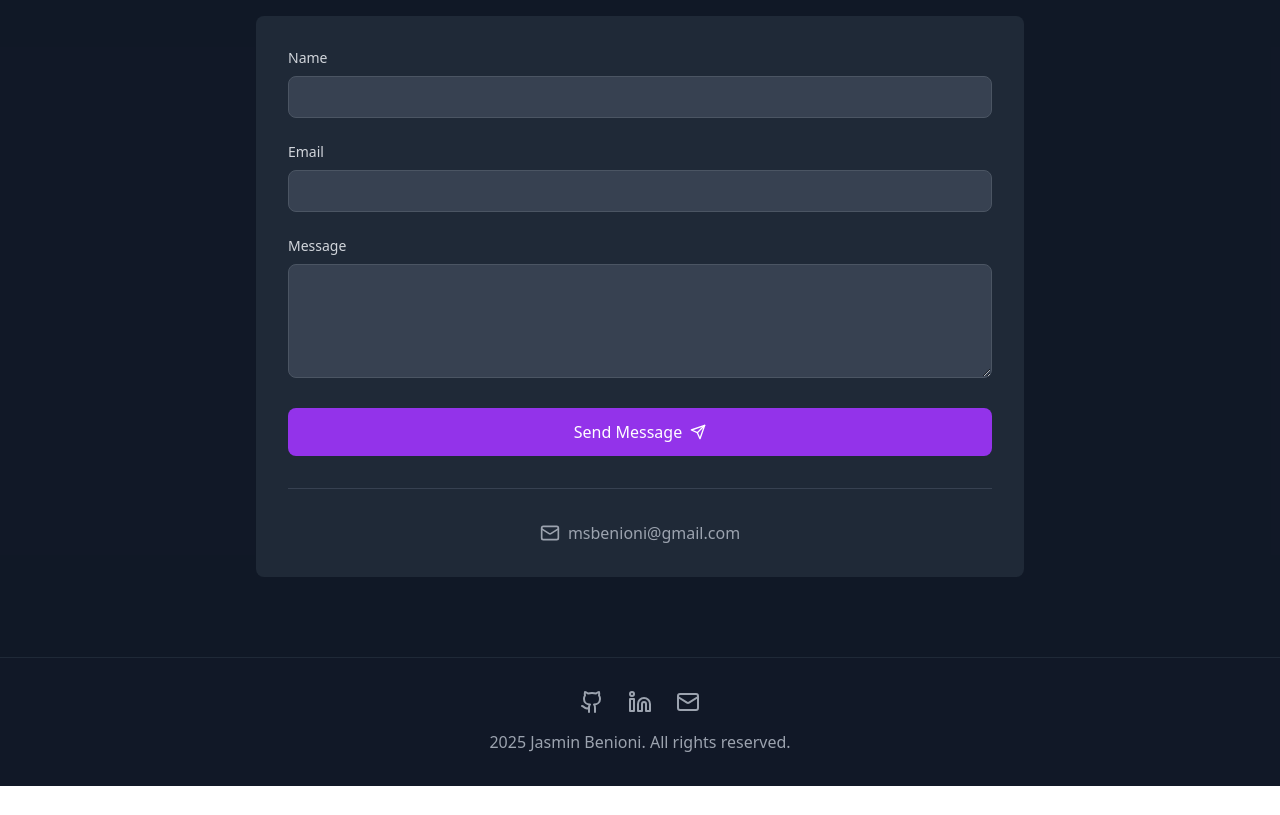
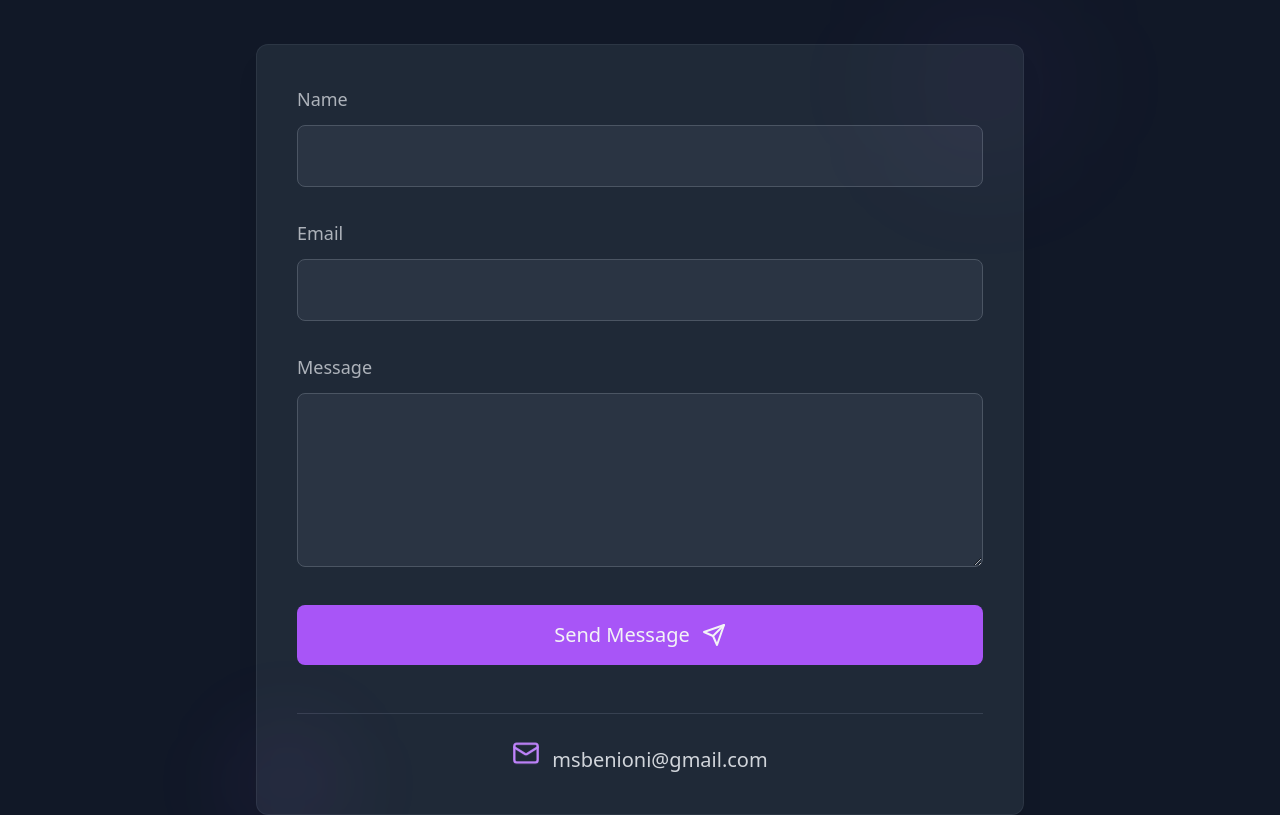
Before and after one commit to msbenioni/CV, a React (Vite) app: page / in a window 1280 px wide. Shown: the part 7320-8135 px from the top of the page. Before the commit the page ends 8106 px from the top, so only its background shows below. Built offline with nearby package versions, Linux system fonts and the light colour scheme.

Commit message:
changed the layout and animation for contact

```diff
--- a/src/components/Contact.tsx
+++ b/src/components/Contact.tsx
@@ -1,6 +1,7 @@
 import React, { useState, useEffect } from 'react';
-import { Mail, Send } from 'lucide-react';
+import { Mail, Send, Loader } from 'lucide-react';
 import emailjs from '@emailjs/browser';
+import '../styles/contact.css';
 
 export default function Contact() {
   useEffect(() => {
@@ -22,16 +23,16 @@ export default function Contact() {
 
     try {
       await emailjs.send(
-        'service_l91kskv', // You'll get this from EmailJS
-        'template_eivoze3', // You'll get this from EmailJS
+        'service_l91kskv',
+        'template_eivoze3',
         {
           from_name: formData.name,
           from_email: formData.email,
           message: formData.message,
-          to_name: 'Jasmin', // Your name
-          to_email: 'msbenioni@gmail.com', // Your email
+          to_name: 'Jasmin',
+          to_email: 'msbenioni@gmail.com',
         },
-        'uRQyRbpeQdm3MArUg' // You'll get this from EmailJS
+        'uRQyRbpeQdm3MArUg'
       );
 
       setStatus('success');
@@ -51,93 +52,117 @@ export default function Contact() {
   };
 
   return (
-    <section id="contact" className="py-20 bg-gray-900/50">
+    <section id="contact" className="py-20 bg-gray-900">
       <div className="max-w-7xl mx-auto px-4 sm:px-6 lg:px-8">
-        <h2 className="text-3xl font-bold text-center mb-12">
+        <h2 className="text-5xl font-bold text-center mb-16">
           <span className="bg-gradient-to-r from-purple-400 to-pink-600 bg-clip-text text-transparent">
             Get in Touch
           </span>
         </h2>
-        <div className="max-w-3xl mx-auto">
-          <div className="bg-gray-800 rounded-lg p-8">
-            <form onSubmit={handleSubmit} className="space-y-6">
-              <div>
-                <label htmlFor="name" className="block text-sm font-medium text-gray-300 mb-2">
+
+        <div className="max-w-3xl mx-auto relative">
+          <div className="contact-card bg-gray-800 rounded-xl p-10 shadow-xl">
+            <form onSubmit={handleSubmit} className="space-y-8">
+              <div className="form-field">
+                <label htmlFor="name" className="form-label block text-lg font-medium text-gray-300 mb-3">
                   Name
                 </label>
+                <div className="form-input">
                   <input
                     type="text"
                     id="name"
                     name="name"
                     value={formData.name}
                     onChange={handleChange}
-                  className="w-full px-4 py-2 rounded-lg bg-gray-700 border border-gray-600 text-white focus:outline-none focus:ring-2 focus:ring-purple-500"
+                    className="w-full px-6 py-4 rounded-lg bg-gray-700/50 border border-gray-600 text-lg text-white focus:outline-none focus:ring-2 focus:ring-purple-500 transition-all duration-300"
                     required
                     disabled={status === 'sending'}
                   />
                 </div>
-              <div>
-                <label htmlFor="email" className="block text-sm font-medium text-gray-300 mb-2">
+              </div>
+
+              <div className="form-field">
+                <label htmlFor="email" className="form-label block text-lg font-medium text-gray-300 mb-3">
                   Email
                 </label>
+                <div className="form-input">
                   <input
                     type="email"
                     id="email"
                     name="email"
                     value={formData.email}
                     onChange={handleChange}
-                  className="w-full px-4 py-2 rounded-lg bg-gray-700 border border-gray-600 text-white focus:outline-none focus:ring-2 focus:ring-purple-500"
+                    className="w-full px-6 py-4 rounded-lg bg-gray-700/50 border border-gray-600 text-lg text-white focus:outline-none focus:ring-2 focus:ring-purple-500 transition-all duration-300"
                     required
                     disabled={status === 'sending'}
                   />
                 </div>
-              <div>
-                <label htmlFor="message" className="block text-sm font-medium text-gray-300 mb-2">
+              </div>
+
+              <div className="form-field">
+                <label htmlFor="message" className="form-label block text-lg font-medium text-gray-300 mb-3">
                   Message
                 </label>
+                <div className="form-input">
                   <textarea
                     id="message"
                     name="message"
                     value={formData.message}
                     onChange={handleChange}
-                  rows={4}
-                  className="w-full px-4 py-2 rounded-lg bg-gray-700 border border-gray-600 text-white focus:outline-none focus:ring-2 focus:ring-purple-500"
+                    rows={5}
+                    className="w-full px-6 py-4 rounded-lg bg-gray-700/50 border border-gray-600 text-lg text-white focus:outline-none focus:ring-2 focus:ring-purple-500 transition-all duration-300"
                     required
                     disabled={status === 'sending'}
                   ></textarea>
                 </div>
+              </div>
+
               {status === 'error' && (
-                <div className="text-red-500 text-sm">{errorMessage}</div>
+                <div className="text-red-500 text-lg font-medium">{errorMessage}</div>
               )}
+
               {status === 'success' && (
-                <div className="text-green-500 text-sm">Message sent successfully!</div>
+                <div className="success-message text-green-500 text-lg font-medium">
+                  Message sent successfully!
+                </div>
               )}
+
               <button
                 type="submit"
                 disabled={status === 'sending'}
-                className={`w-full flex items-center justify-center px-6 py-3 rounded-lg text-white font-medium transition-colors ${
+                className={`submit-button w-full rounded-lg text-xl font-medium transition-all duration-300 ${
                   status === 'sending'
                     ? 'bg-gray-600 cursor-not-allowed'
-                    : 'bg-purple-600 hover:bg-purple-700'
+                    : 'hover:shadow-lg hover:shadow-purple-500/20'
                 }`}
               >
+                <div className="button-content flex items-center justify-center px-8 py-4 space-x-3">
                   {status === 'sending' ? (
-                  <>Sending...</>
+                    <>
+                      <Loader className="loading-spinner h-6 w-6" />
+                      <span>Sending...</span>
+                    </>
                   ) : (
                     <>
-                    Send Message
-                    <Send className="ml-2 h-4 w-4" />
+                      <span>Send Message</span>
+                      <Send className="h-6 w-6" />
                     </>
                   )}
+                </div>
               </button>
             </form>
-            <div className="mt-8 pt-8 border-t border-gray-700">
-              <div className="flex items-center justify-center space-x-2 text-gray-400">
-                <Mail size={20} />
-                <span>msbenioni@gmail.com</span>
+
+            <div className="mt-12 pt-8 border-t border-gray-700">
+              <div className="flex items-center justify-center space-x-3">
+                <Mail size={28} className="text-purple-400 floating-email" />
+                <span className="text-xl text-gray-300">msbenioni@gmail.com</span>
               </div>
             </div>
           </div>
+
+          {/* Background decorations */}
+          <div className="absolute -top-10 -right-10 w-40 h-40 bg-purple-500/5 rounded-full blur-3xl"></div>
+          <div className="absolute -bottom-8 -left-8 w-32 h-32 bg-purple-500/5 rounded-full blur-2xl"></div>
         </div>
       </div>
     </section>
--- /dev/null
+++ b/src/styles/contact.css
@@ -0,0 +1,120 @@
+/* Contact form animations */
+.contact-card {
+  position: relative;
+  transition: transform 0.3s ease;
+  border: 1px solid rgba(75, 85, 99, 0.3);
+}
+
+.contact-card:hover {
+  transform: translateY(-4px);
+}
+
+.form-input {
+  transition: all 0.3s ease;
+  position: relative;
+  overflow: hidden;
+}
+
+.form-input::after {
+  content: '';
+  position: absolute;
+  left: 0;
+  bottom: 0;
+  width: 100%;
+  height: 2px;
+  background: #a855f7;
+  transform: translateX(-100%);
+  transition: transform 0.3s ease;
+}
+
+.form-input:focus-within::after {
+  transform: translateX(0);
+}
+
+/* Button animations */
+.submit-button {
+  position: relative;
+  overflow: hidden;
+  transition: all 0.3s ease;
+  background: #a855f7;
+}
+
+.submit-button:hover {
+  background: #9333ea;
+}
+
+.submit-button:hover .button-content {
+  transform: translateY(-2px);
+}
+
+.button-content {
+  position: relative;
+  z-index: 1;
+  transition: transform 0.2s ease;
+}
+
+/* Success animation */
+@keyframes successPop {
+  0% {
+    transform: scale(0.8);
+    opacity: 0;
+  }
+  50% {
+    transform: scale(1.1);
+  }
+  100% {
+    transform: scale(1);
+    opacity: 1;
+  }
+}
+
+.success-message {
+  animation: successPop 0.5s ease forwards;
+}
+
+/* Email icon animation */
+@keyframes float {
+  0%, 100% {
+    transform: translateY(0);
+  }
+  50% {
+    transform: translateY(-10px);
+  }
+}
+
+.floating-email {
+  animation: float 3s ease-in-out infinite;
+}
+
+/* Form field focus effect */
+.form-field {
+  transform: translateY(0);
+  transition: all 0.3s ease;
+}
+
+.form-field:focus-within {
+  transform: translateY(-2px);
+}
+
+/* Label animation */
+.form-label {
+  transition: all 0.3s ease;
+  opacity: 0.8;
+}
+
+.form-field:focus-within .form-label {
+  opacity: 1;
+  color: #a855f7;
+  transform: translateY(-2px);
+}
+
+/* Loading spinner animation */
+@keyframes spin {
+  to {
+    transform: rotate(360deg);
+  }
+}
+
+.loading-spinner {
+  animation: spin 1s linear infinite;
+}
```
Lines whose indentation alone changed are shown as unchanged.
